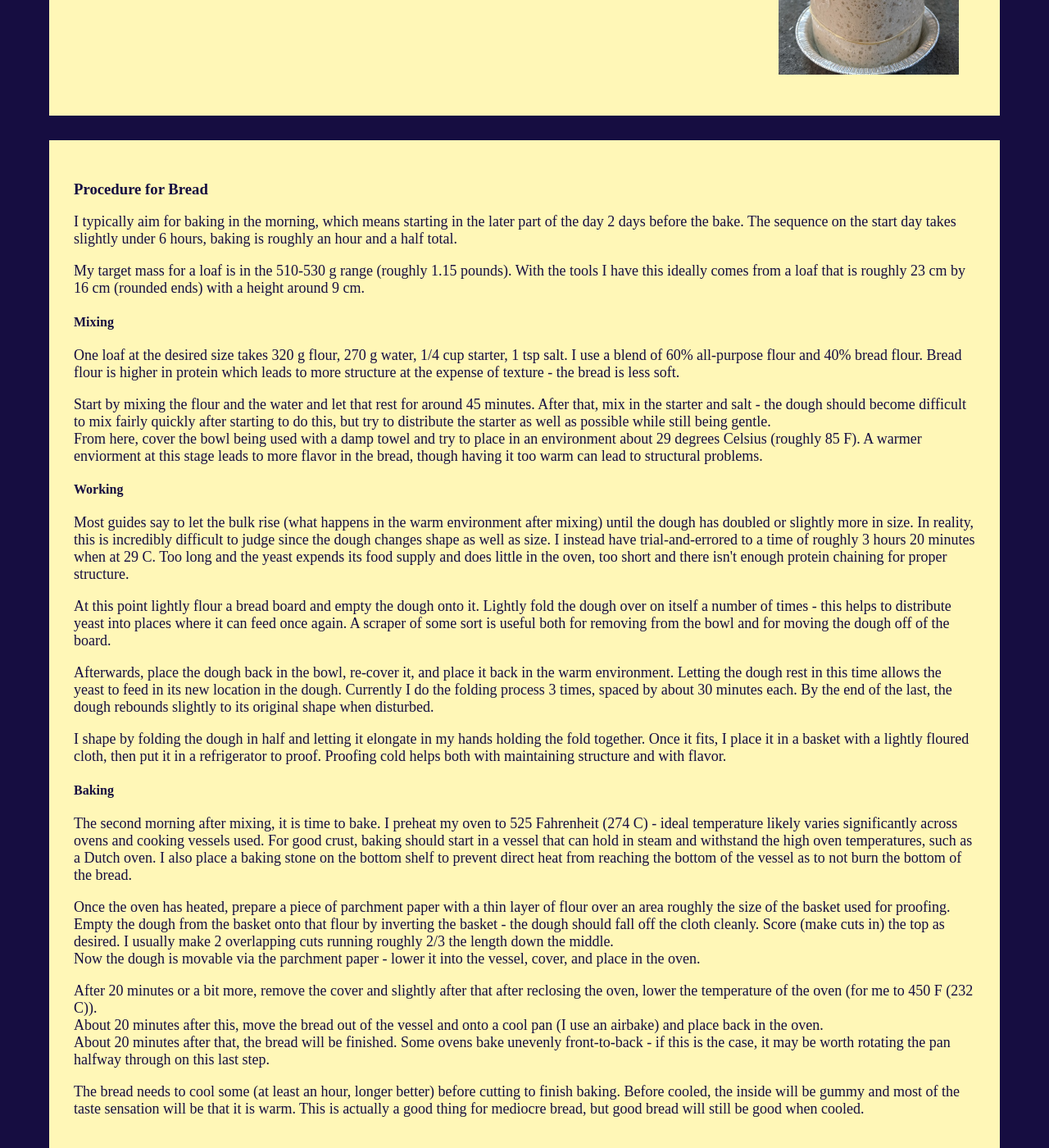
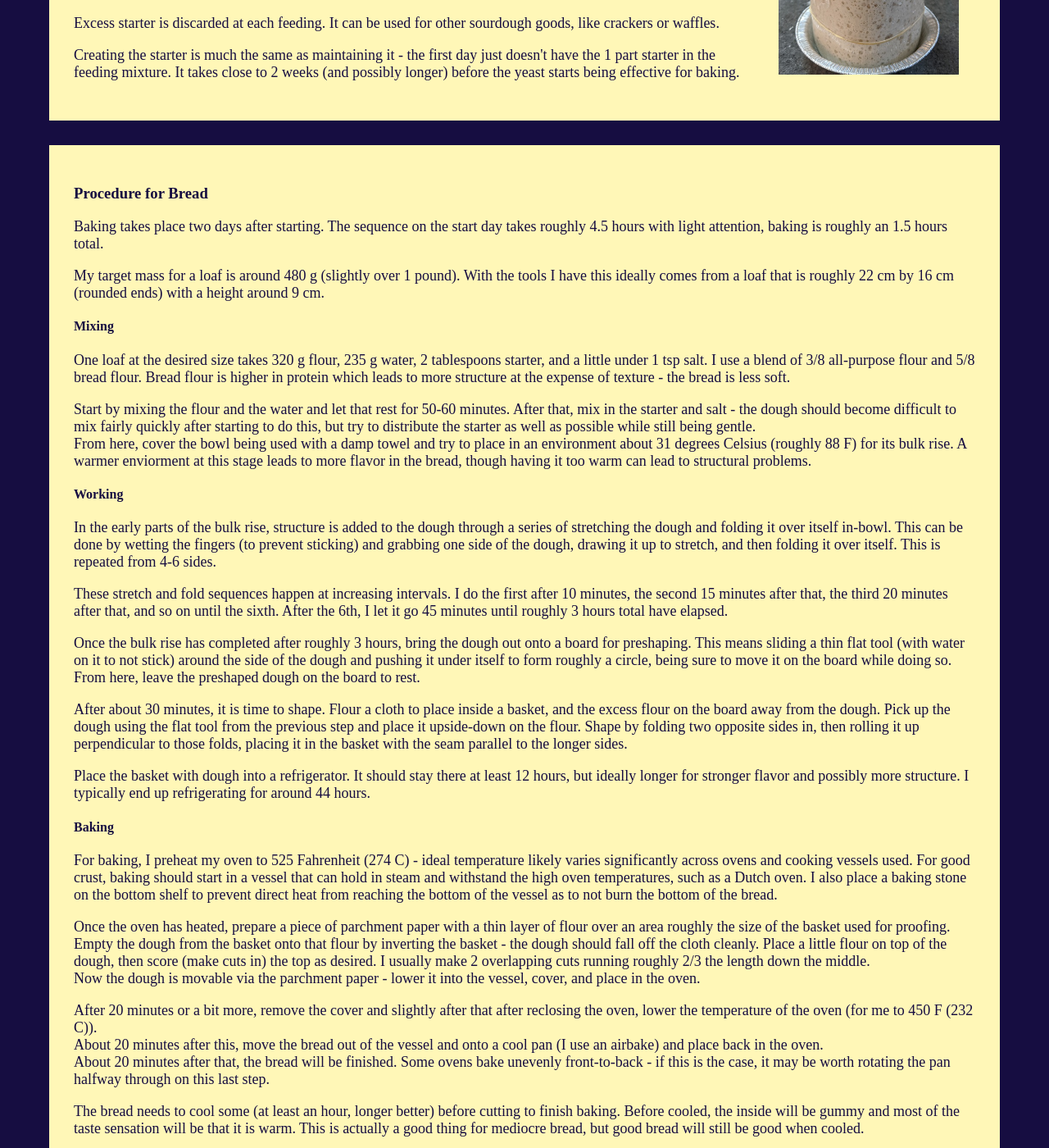
Before and after one commit to cconradson/cconradson.github.io, a Jekyll site: the page built from breadmaking.html, in a window 1280 px wide and 1400 px high, scrolled down 1455 px. Shown: the whole window at 82% size. Built offline with Jekyll 4.4.1, drawn with Linux system fonts in a browser that asks for light colours; some of the changed text lies outside the part shown.

Commit message:
updated bread procedure

```diff
--- a/breadmaking.html
+++ b/breadmaking.html
@@ -16,25 +16,29 @@ title: Breadmaking
 	<h3>Yeast</h3>
 	<img class="toright" src="{{ site.url }}/assets/images/starter.jpg" alt="starter">
 	<p>I use yeast from a starter (pictured at right).</p>
-	<p>Twice a day the yeast gets fed by taking by weight 1 part starter, 1 part water, and 1 part flour, and mixing them then leaving at room temperature. Excess yeast is used or discarded. For yeast feeding I use a blend that is roughly 1/4 whole barley flour and 3/4 bread flour.</p>
-	<p>Creating the starter was much the same as maintaining it - the first day just didn't have the 1 part starter in the feeding mixture. It took close to 2 weeks before the yeast started being effective for baking.</p>
+	<p>Twice a day the yeast gets fed by taking by mixing some starter and equal parts by weight flour and water. For me a good amount is to take 80 grams starter, 80 grams flour, and 80 grams water, with possibly more of the latter two if I am expecting to use it close to the next feeding.</p>
+	<p>I use a blend of roughly 1/4 whole barley flour and 3/4 bread flour for feeding. The bread flour can be replaced by all-purpose; the whole barley flour can be substituted for by most any whole grain.
+	<p>Between feedings I try to keep the yeast above 70 Fahrenheit - a proofing oven can be useful for this, otherwise the inside of an oven with the light on can do, although this tends to be warmer and uses up the oven.</p>
+	<p>Excess starter is discarded at each feeding. It can be used for other sourdough goods, like crackers or waffles.</p>
+	<p>Creating the starter is much the same as maintaining it - the first day just doesn't have the 1 part starter in the feeding mixture. It takes close to 2 weeks (and possibly longer) before the yeast starts being effective for baking.</p>
 </div>
 
 <div class="body">
 	<h3>Procedure for Bread</h3>
-	<p>I typically aim for baking in the morning, which means starting in the later part of the day 2 days before the bake. The sequence on the start day takes slightly under 6 hours, baking is roughly an hour and a half total.</p>
-	<p>My target mass for a loaf is in the 510-530 g range (roughly 1.15 pounds). With the tools I have this ideally comes from a loaf that is roughly 23 cm by 16 cm (rounded ends) with a height around 9 cm.</p>
+	<p>Baking takes place two days after starting. The sequence on the start day takes roughly 4.5 hours with light attention, baking is roughly an 1.5 hours total.</p>
+	<p>My target mass for a loaf is around 480 g (slightly over 1 pound). With the tools I have this ideally comes from a loaf that is roughly 22 cm by 16 cm (rounded ends) with a height around 9 cm.</p>
 	<h4>Mixing</h4>
-	<p>One loaf at the desired size takes 320 g flour, 270 g water, 1/4 cup starter, 1 tsp salt. I use a blend of 60% all-purpose flour and 40% bread flour. Bread flour is higher in protein which leads to more structure at the expense of texture - the bread is less soft.</p>
-	<p>Start by mixing the flour and the water and let that rest for around 45 minutes. After that, mix in the starter and salt - the dough should become difficult to mix fairly quickly after starting to do this, but try to distribute the starter as well as possible while still being gentle.<br>From here, cover the bowl being used with a damp towel and try to place in an environment about 29 degrees Celsius (roughly 85 F). A warmer enviorment at this stage leads to more flavor in the bread, though having it too warm can lead to structural problems.</p>
+	<p>One loaf at the desired size takes 320 g flour, 235 g water, 2 tablespoons starter, and a little under 1 tsp salt. I use a blend of 3/8 all-purpose flour and 5/8 bread flour. Bread flour is higher in protein which leads to more structure at the expense of texture - the bread is less soft.</p>
+	<p>Start by mixing the flour and the water and let that rest for 50-60 minutes. After that, mix in the starter and salt - the dough should become difficult to mix fairly quickly after starting to do this, but try to distribute the starter as well as possible while still being gentle.<br>From here, cover the bowl being used with a damp towel and try to place in an environment about 31 degrees Celsius (roughly 88 F) for its bulk rise. A warmer enviorment at this stage leads to more flavor in the bread, though having it too warm can lead to structural problems.</p>
 	<h4>Working</h4>
-	<p>Most guides say to let the bulk rise (what happens in the warm environment after mixing) until the dough has doubled or slightly more in size. In reality, this is incredibly difficult to judge since the dough changes shape as well as size. I instead have trial-and-errored to a time of roughly 3 hours 20 minutes when at 29 C. Too long and the yeast expends its food supply and does little in the oven, too short and there isn't enough protein chaining for proper structure.</p>
-	<p>At this point lightly flour a bread board and empty the dough onto it. Lightly fold the dough over on itself a number of times - this helps to distribute yeast into places where it can feed once again. A scraper of some sort is useful both for removing from the bowl and for moving the dough off of the board.</p>
-	<p>Afterwards, place the dough back in the bowl, re-cover it, and place it back in the warm environment. Letting the dough rest in this time allows the yeast to feed in its new location in the dough. Currently I do the folding process 3 times, spaced by about 30 minutes each. By the end of the last, the dough rebounds slightly to its original shape when disturbed.</p>
-	<p>I shape by folding the dough in half and letting it elongate in my hands holding the fold together. Once it fits, I place it in a basket with a lightly floured cloth, then put it in a refrigerator to proof. Proofing cold helps both with maintaining structure and with flavor.</p>
+	<p>In the early parts of the bulk rise, structure is added to the dough through a series of stretching the dough and folding it over itself in-bowl. This can be done by wetting the fingers (to prevent sticking) and grabbing one side of the dough, drawing it up to stretch, and then folding it over itself. This is repeated from 4-6 sides.</p>
+	<p>These stretch and fold sequences happen at increasing intervals. I do the first after 10 minutes, the second 15 minutes after that, the third 20 minutes after that, and so on until the sixth. After the 6th, I let it go 45 minutes until roughly 3 hours total have elapsed.</p>
+	<p>Once the bulk rise has completed after roughly 3 hours, bring the dough out onto a board for preshaping. This means sliding a thin flat tool (with water on it to not stick) around the side of the dough and pushing it under itself to form roughly a circle, being sure to move it on the board while doing so. From here, leave the preshaped dough on the board to rest.</p>
+	<p>After about 30 minutes, it is time to shape. Flour a cloth to place inside a basket, and the excess flour on the board away from the dough. Pick up the dough using the flat tool from the previous step and place it upside-down on the flour. Shape by folding two opposite sides in, then rolling it up perpendicular to those folds, placing it in the basket with the seam parallel to the longer sides.</p>
+	<p>Place the basket with dough into a refrigerator. It should stay there at least 12 hours, but ideally longer for stronger flavor and possibly more structure. I typically end up refrigerating for around 44 hours.</p>
 	<h4>Baking</h4>
-	<p>The second morning after mixing, it is time to bake. I preheat my oven to 525 Fahrenheit (274 C) - ideal temperature likely varies significantly across ovens and cooking vessels used. For good crust, baking should start in a vessel that can hold in steam and withstand the high oven temperatures, such as a Dutch oven. I also place a baking stone on the bottom shelf to prevent direct heat from reaching the bottom of the vessel as to not burn the bottom of the bread. </p>
-	<p>Once the oven has heated, prepare a piece of parchment paper with a thin layer of flour over an area roughly the size of the basket used for proofing. Empty the dough from the basket onto that flour by inverting the basket - the dough should fall off the cloth cleanly. Score (make cuts in) the top as desired. I usually make 2 overlapping cuts running roughly 2/3 the length down the middle.<br>Now the dough is movable via the parchment paper - lower it into the vessel, cover, and place in the oven.</p>
+	<p>For baking, I preheat my oven to 525 Fahrenheit (274 C) - ideal temperature likely varies significantly across ovens and cooking vessels used. For good crust, baking should start in a vessel that can hold in steam and withstand the high oven temperatures, such as a Dutch oven. I also place a baking stone on the bottom shelf to prevent direct heat from reaching the bottom of the vessel as to not burn the bottom of the bread. </p>
+	<p>Once the oven has heated, prepare a piece of parchment paper with a thin layer of flour over an area roughly the size of the basket used for proofing. Empty the dough from the basket onto that flour by inverting the basket - the dough should fall off the cloth cleanly. Place a little flour on top of the dough, then score (make cuts in) the top as desired. I usually make 2 overlapping cuts running roughly 2/3 the length down the middle.<br>Now the dough is movable via the parchment paper - lower it into the vessel, cover, and place in the oven.</p>
 	<p>After 20 minutes or a bit more, remove the cover and slightly after that after reclosing the oven, lower the temperature of the oven (for me to 450 F (232 C)).<br>About 20 minutes after this, move the bread out of the vessel and onto a cool pan (I use an airbake) and place back in the oven.<br>About 20 minutes after that, the bread will be finished. Some ovens bake unevenly front-to-back - if this is the case, it may be worth rotating the pan halfway through on this last step.</p>
 	<p>The bread needs to cool some (at least an hour, longer better) before cutting to finish baking. Before cooled, the inside will be gummy and most of the taste sensation will be that it is warm. This is actually a good thing for mediocre bread, but good bread will still be good when cooled.</p>
 </div>
```
